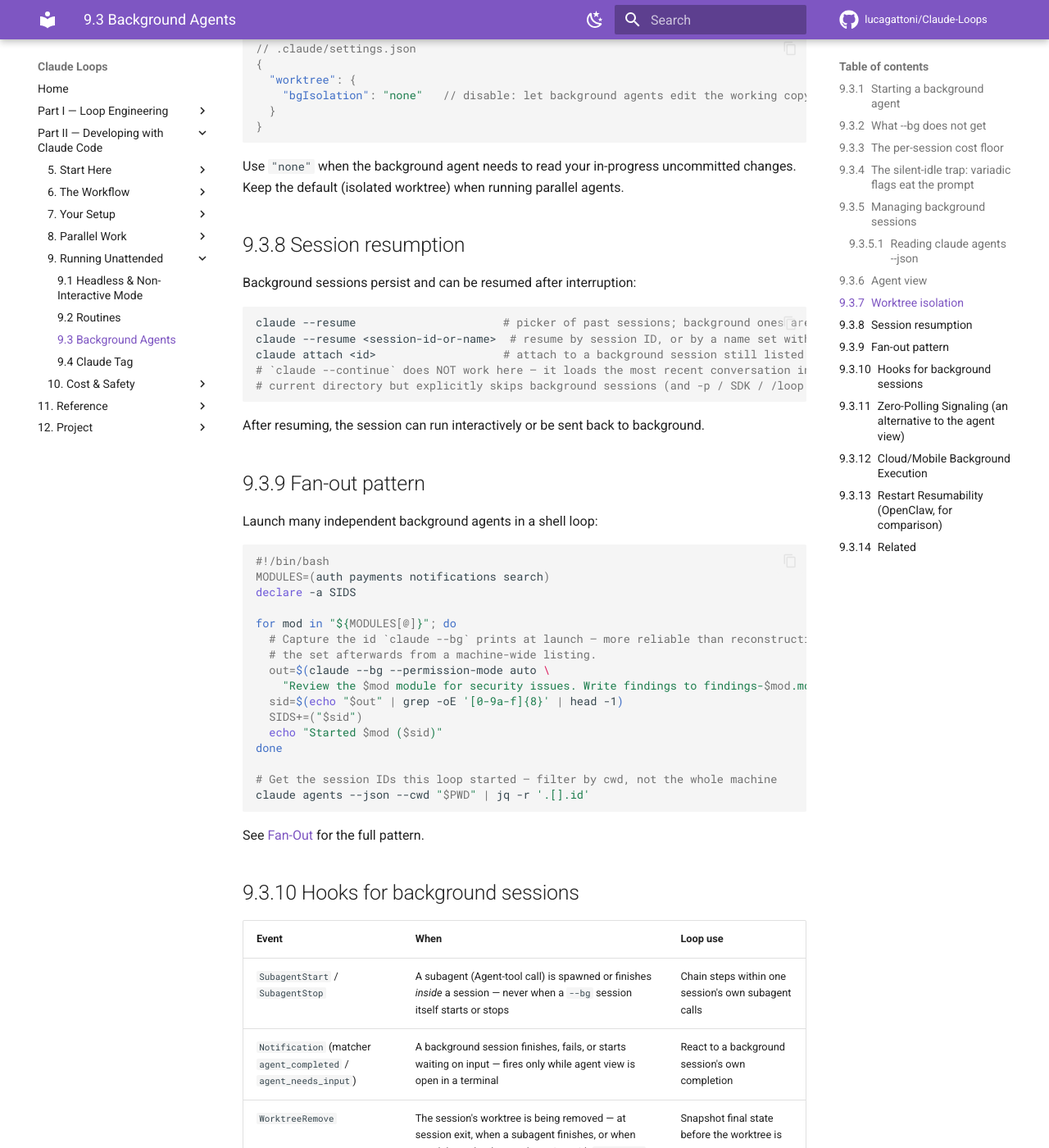
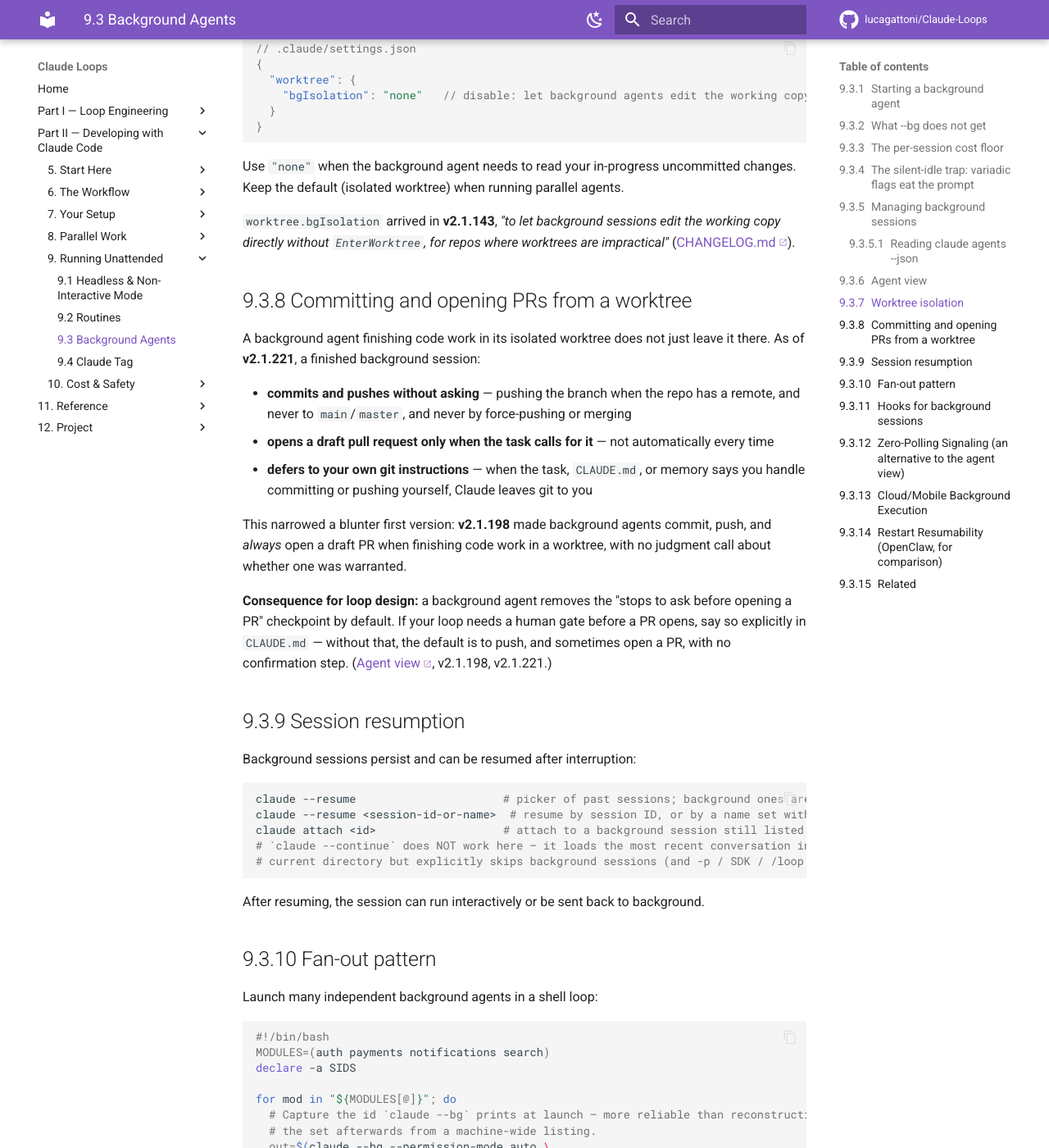
Before and after one commit to lucagattoni/Claude-Loops, an MkDocs documentation site: the page built from docs/29-background-agents.md, in a window 1280 px wide and 1400 px high, scrolled down 5514 px. Shown: the whole window at 82% size. Built offline with MkDocs 1.6.1 and Material for MkDocs 9.7.7, drawn with Linux system fonts in a browser that asks for light colours; comment, search, counter and statistics services are not loaded; some of the changed text lies outside the part shown.

Commit message:
29-background-agents.md: 0 correction(s), 1 addition(s) from the C10 changelog sweep
- [ADDITION] v2.1.198 → v2.1.221 — The doc covers worktree isolation and session lifecycle in depth but never says what happens to the work when the session finishes. An unattended agent pushing commits and sometimes opening a PR with zero confirmation is exactly the silent-default class this KB flags elsewhere as a defect.

Plus a v2.1.143 stamp on `worktree.bgIsolation`, a Part II platform fact that carried none.

Backlog step 11 (C10). Sweep covered 3,774/3,774 previously-unswept bullets across
24/24 chunks; evidence in plans/20260906_2306-c10-changelog-sweep-evidence.md.
mkdocs build --strict green on the full change set.

Co-Authored-By: Claude Opus 5 (1M context) <noreply@anthropic.com>
Claude-Session: https://claude.ai/code/session_0143r6VLrjfhL34xeWGQvHmV

```diff
--- a/docs/29-background-agents.md
+++ b/docs/29-background-agents.md
@@ -233,6 +233,31 @@ file edits from colliding with your active session:
 Use `"none"` when the background agent needs to read your in-progress uncommitted
 changes. Keep the default (isolated worktree) when running parallel agents.
 
+`worktree.bgIsolation` arrived in **v2.1.143**, *"to let background sessions edit the working copy
+directly without `EnterWorktree`, for repos where worktrees are impractical"*
+([CHANGELOG.md](https://raw.githubusercontent.com/anthropics/claude-code/main/CHANGELOG.md)).
+
+## Committing and opening PRs from a worktree
+
+A background agent finishing code work in its isolated worktree does not just leave it there. As
+of **v2.1.221**, a finished background session:
+
+- **commits and pushes without asking** — pushing the branch when the repo has a remote, and never
+  to `main`/`master`, and never by force-pushing or merging
+- **opens a draft pull request only when the task calls for it** — not automatically every time
+- **defers to your own git instructions** — when the task, `CLAUDE.md`, or memory says you handle
+  committing or pushing yourself, Claude leaves git to you
+
+This narrowed a blunter first version: **v2.1.198** made background agents commit, push, and
+*always* open a draft PR when finishing code work in a worktree, with no judgment call about
+whether one was warranted.
+
+**Consequence for loop design:** a background agent removes the "stops to ask before opening a PR"
+checkpoint by default. If your loop needs a human gate before a PR opens, say so explicitly in
+`CLAUDE.md` — without that, the default is to push, and sometimes open a PR, with no confirmation
+step.
+([Agent view](https://code.claude.com/docs/en/agent-view#how-file-edits-are-isolated), v2.1.198, v2.1.221.)
+
 ## Session resumption
 
 Background sessions persist and can be resumed after interruption:
```
